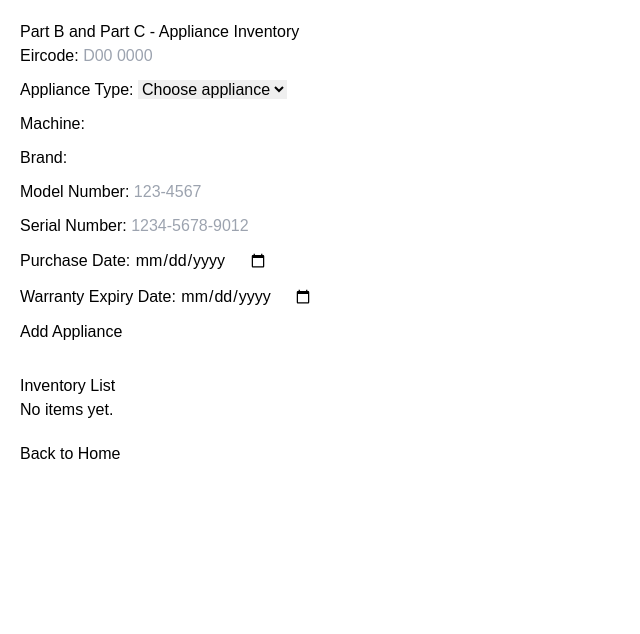
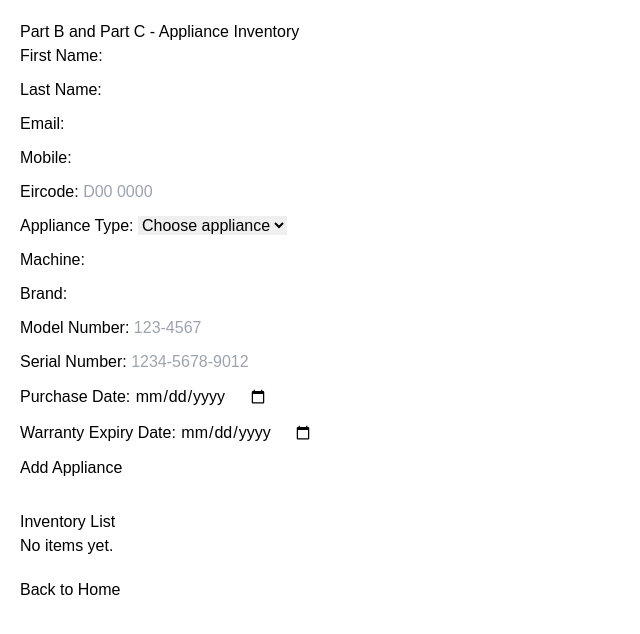
Before and after one commit to nzmllmdzmr-gif/Server-Side-Web-Development, a Next.js app: page /part-b-c in a window 1280 px wide. Shown: the top 634 px of the page, without its empty margins (0-640 px from the left). Built offline with nearby package versions, Linux system fonts and the light colour scheme.

Commit message:
updated appliance forms and fixed general bugs

```diff
--- a/app/api/delete/route.js
+++ b/app/api/delete/route.js
@@ -5,22 +5,24 @@ export async function POST(request) {
   try {
     const data = await request.json();
 
-    if (!data.serialNumber) {
+    const serialPattern = /^\d{4}-\d{4}-\d{4}$/;
+
+    if (!data.serialNumber || !serialPattern.test(data.serialNumber)) {
       return NextResponse.json(
-        { message: "Serial number is required." },
-        { status: 400 }
+        { message: "Please enter a valid serial number." },
+        { status: 400 },
       );
     }
 
     const [result] = await db.query(
       "DELETE FROM Appliances WHERE SerialNumber = ?",
-      [data.serialNumber]
+      [data.serialNumber],
     );
 
     if (result.affectedRows === 0) {
       return NextResponse.json(
         { message: "Appliance not found." },
-        { status: 404 }
+        { status: 404 },
       );
     }
 
@@ -29,9 +31,6 @@ export async function POST(request) {
       message: "Deleted successfully.",
     });
   } catch (error) {
-    return NextResponse.json(
-      { message: "Server error." },
-      { status: 500 }
-    );
+    return NextResponse.json({ message: "Server error." }, { status: 500 });
   }
 }
--- a/app/api/register/route.js
+++ b/app/api/register/route.js
@@ -58,7 +58,7 @@ export async function POST(request) {
     if (Object.keys(errors).length > 0) {
       return NextResponse.json(
         { success: false, errors: errors },
-        { status: 400 }
+        { status: 400 },
       );
     }
     //return errors
@@ -67,13 +67,15 @@ export async function POST(request) {
   (FirstName, LastName, Address, Mobile, Email, Eircode)
   VALUES (?, ?, ?, ?, ?, ?)`,
       [
-    "Test",
-    "User",
+        [
+          data.firstName,
+          data.lastName,
           "Address",
-    "0871234567",
-    "test@email.com",
+          data.mobile,
+          data.email,
           data.eircode,
-  ]
+        ],
+      ],
     );
 
     await db.query(
@@ -89,7 +91,7 @@ await db.query(
         data.warrantyExpirationDate,
         100,
         userResult.insertId,
-  ]
+      ],
     );
 
     return NextResponse.json({
@@ -99,7 +101,7 @@ return NextResponse.json({
   } catch (error) {
     return NextResponse.json(
       { success: false, message: "Server error." },
-      { status: 500 }
+      { status: 500 },
     );
   }
 }
--- a/app/part-b-c/page.js
+++ b/app/part-b-c/page.js
@@ -4,6 +4,10 @@ import { useState } from "react";
 //store message
 export default function PartBC() {
   const [formData, setFormData] = useState({
+    firstName: "",
+    lastName: "",
+    email: "",
+    mobile: "",
     eircode: "",
     applianceType: "",
     machine: "",
@@ -13,7 +17,7 @@ export default function PartBC() {
     purchaseDate: "",
     warrantyExpirationDate: "",
   });
-//store errors
+  //store errors
   const [errors, setErrors] = useState({});
   //success message
   const [message, setMessage] = useState("");
@@ -27,7 +31,7 @@ export default function PartBC() {
       [name]: value,
     });
   };
-//send data to backend
+  //send data to backend
   const handleSubmit = async (e) => {
     e.preventDefault();
 
@@ -44,7 +48,7 @@ export default function PartBC() {
       });
 
       const result = await response.json();
-//show error message if there are errors
+      //show error message if there are errors
       if (!response.ok) {
         setErrors(result.errors || {});
         return;
@@ -54,6 +58,10 @@ export default function PartBC() {
       setInventoryList([...inventoryList, formData]);
 
       setFormData({
+        firstName: "",
+        lastName: "",
+        email: "",
+        mobile: "",
         eircode: "",
         applianceType: "",
         machine: "",
@@ -73,6 +81,45 @@ export default function PartBC() {
       <h1>Part B and Part C - Appliance Inventory</h1>
 
       <form onSubmit={handleSubmit}>
+        <div style={{ marginBottom: "10px" }}>
+          <label>First Name: </label>
+          <input
+            type="text"
+            name="firstName"
+            value={formData.firstName}
+            onChange={handleChange}
+          />
+        </div>
+
+        <div style={{ marginBottom: "10px" }}>
+          <label>Last Name: </label>
+          <input
+            type="text"
+            name="lastName"
+            value={formData.lastName}
+            onChange={handleChange}
+          />
+        </div>
+
+        <div style={{ marginBottom: "10px" }}>
+          <label>Email: </label>
+          <input
+            type="email"
+            name="email"
+            value={formData.email}
+            onChange={handleChange}
+          />
+        </div>
+
+        <div style={{ marginBottom: "10px" }}>
+          <label>Mobile: </label>
+          <input
+            type="text"
+            name="mobile"
+            value={formData.mobile}
+            onChange={handleChange}
+          />
+        </div>
         <div style={{ marginBottom: "10px" }}>
           <label>Eircode: </label>
           <input
--- a/app/search/page.js
+++ b/app/search/page.js
@@ -12,11 +12,15 @@ export default function SearchPage() {
     setResult(null);
     setMessage("");
 
+    if (!serialNumber) {
+      setMessage("Please enter a serial number.");
+      return;
+    }
+
+    try {
       const response = await fetch("/api/search", {
         method: "POST",
-      headers: {
-        "Content-Type": "application/json",
-      },
+        headers: { "Content-Type": "application/json" },
         body: JSON.stringify({ serialNumber }),
       });
 
@@ -28,6 +32,9 @@ export default function SearchPage() {
       }
 
       setResult(data.appliance);
+    } catch (error) {
+      setMessage("Server error. Please try again later.");
+    }
   };
 
   return (
@@ -41,7 +48,7 @@ export default function SearchPage() {
             type="text"
             value={serialNumber}
             onChange={(e) => setSerialNumber(e.target.value)}
-            placeholder="1234-5678-9012"
+            placeholder="1234-1234-1234"
           />
         </div>
 
@@ -60,7 +67,9 @@ export default function SearchPage() {
           <p>Purchase Date: {result.PurchaseDate}</p>
           <p>Warranty Date: {result.WarrantyExpirationDate}</p>
           <p>Cost: {result.CostOfAppliance}</p>
-          <p>User: {result.FirstName} {result.LastName}</p>
+          <p>
+            User: {result.FirstName} {result.LastName}
+          </p>
           <p>Email: {result.Email}</p>
         </div>
       )}
--- a/app/update/page.js
+++ b/app/update/page.js
@@ -10,6 +10,11 @@ export default function UpdatePage() {
   const handleUpdate = async (e) => {
     e.preventDefault();
     setMessage("");
+
+    if (!serialNumber || !brand) {
+      setMessage("Please fill in all fields.");
+      return;
+    }
 
     const response = await fetch("/api/update", {
       method: "POST",
@@ -48,10 +53,7 @@ export default function UpdatePage() {
 
         <div style={{ marginBottom: "10px" }}>
           <label>New Brand: </label>
-          <input
-            value={brand}
-            onChange={(e) => setBrand(e.target.value)}
-          />
+          <input value={brand} onChange={(e) => setBrand(e.target.value)} />
         </div>
 
         <button type="submit">Update</button>
```
Lines whose indentation alone changed are shown as unchanged.
